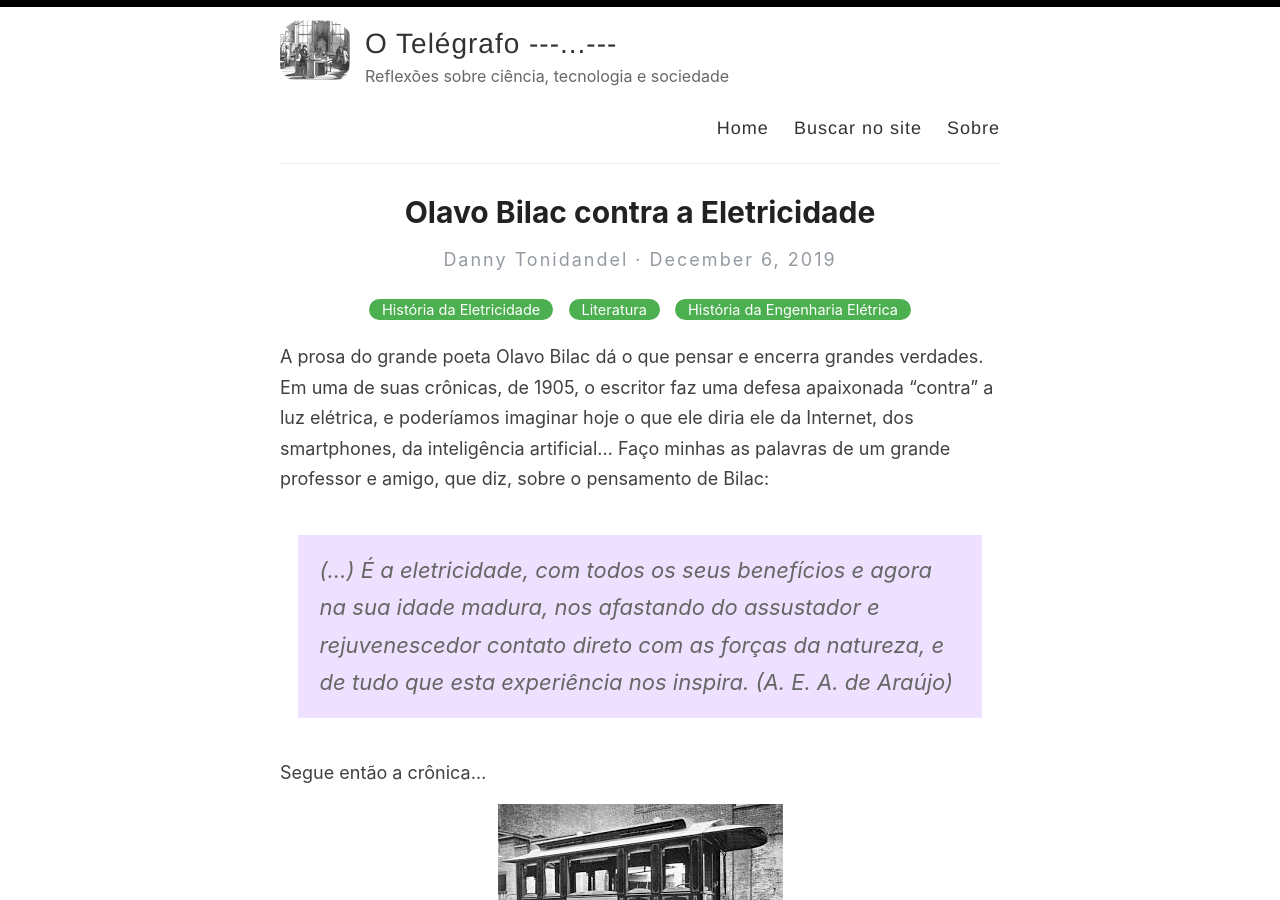
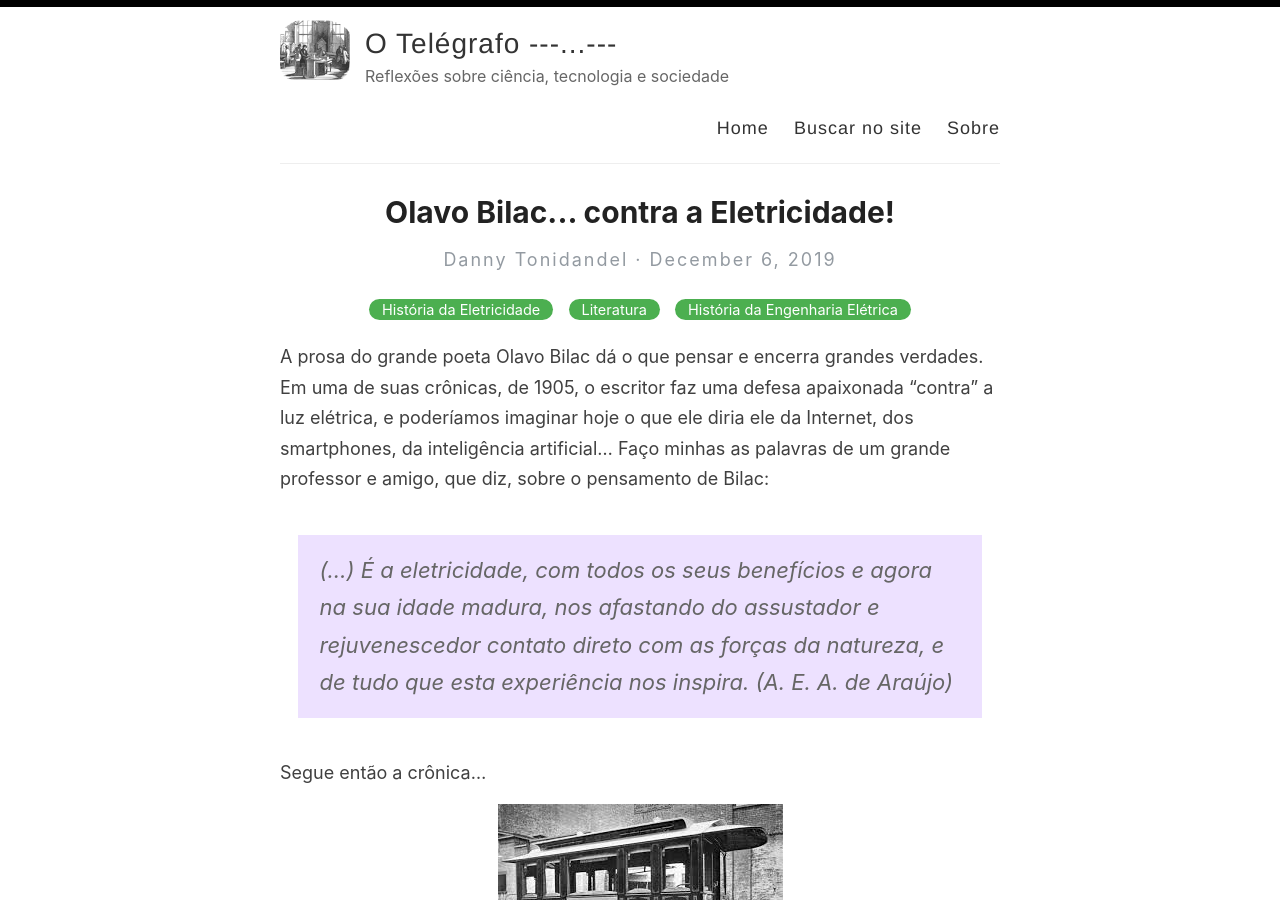
Before and after one commit to tonidandel/otelegrafo_, a Jekyll site: the page built from _posts/2019-12-06-bilac-contra-a-eletricidade.md, in a window 1280 px wide and 900 px high. Built offline with Jekyll 4.4.1, drawn with Linux system fonts in a browser that asks for light colours; nearby versions of some CDN libraries; some web fonts are replaced.

```diff
--- a/_posts/2019-12-06-bilac-contra-a-eletricidade.md
+++ b/_posts/2019-12-06-bilac-contra-a-eletricidade.md
@@ -1,6 +1,6 @@
 ---
 layout: post
-title: Olavo Bilac contra a Eletricidade
+title: Olavo Bilac... contra a Eletricidade!
 categories: [História da Eletricidade,Literatura,História da Engenharia Elétrica]
 coments: true
 ---
```
